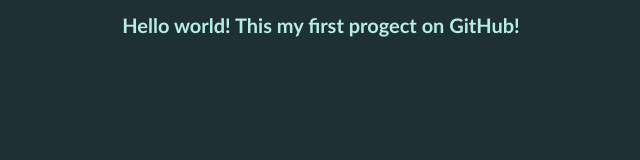
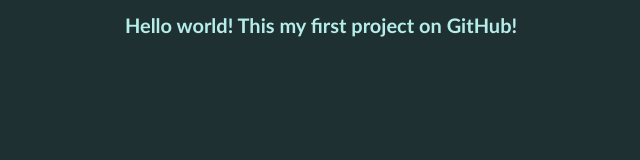
Before and after one commit to IxaneX10/Html, a plain HTML site: page index.html in a window 1280 px wide. Shown: the full height of the page, 319-959 px from the left. Drawn offline with Linux system fonts and the light colour scheme.

Commit message:
Ошибку исправлял

```diff
--- a/index.html
+++ b/index.html
@@ -8,7 +8,7 @@
     <title>First progect</title>
 </head>
 <body>
-    <h1 class="hi">Hello world! This my first progect on GitHub!</h1>
+    <h1 class="hi">Hello world! This my first project on GitHub!</h1>
 
 </body>
 </html>
```
